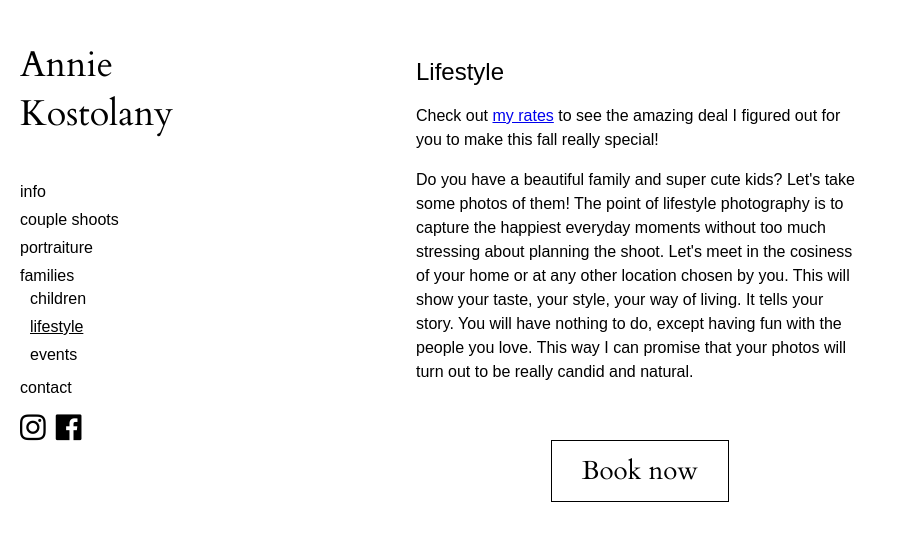
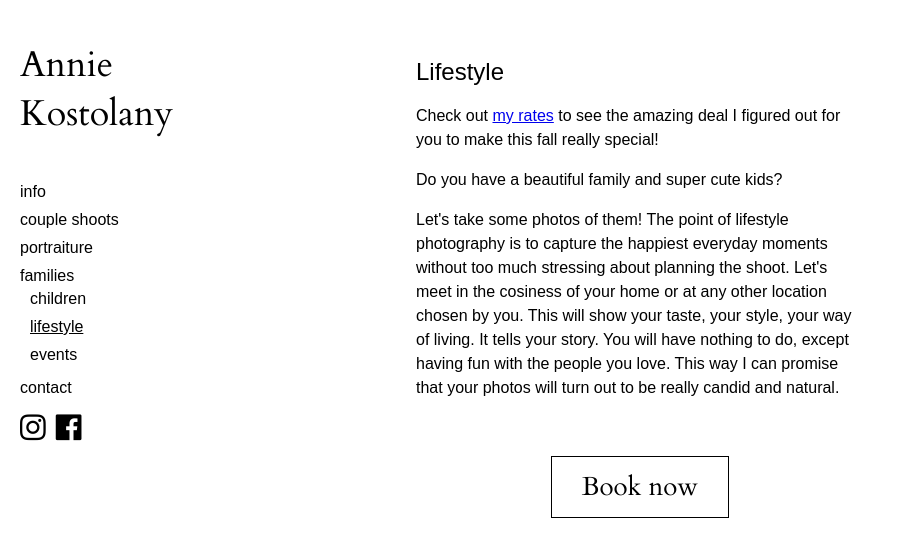
Before and after one commit to 3n1k0/anniekostolany.com, a React app: page /lifestyle in a window 1280 px wide. Shown: the top 534 px of the page, without its empty margins (0-898 px from the left). Built offline with nearby package versions, Linux system fonts and the light colour scheme.

Commit message:
Update Lifestyle.jsx

```diff
--- a/src/components/pages/Lifestyle.jsx
+++ b/src/components/pages/Lifestyle.jsx
@@ -9,7 +9,7 @@ export default () => (
 
 		<p>Check out <Link to="/pricing">my rates</Link> to see the amazing deal I figured out for you to make this fall really special!</p>
 
-		<p>Do you have a beautiful family and super cute kids? Let's take some photos of them! The point of lifestyle photography is to capture the happiest everyday moments without too much stressing about planning the shoot.
+		<p>Do you have a beautiful family and super cute kids?</p> <p>Let's take some photos of them! The point of lifestyle photography is to capture the happiest everyday moments without too much stressing about planning the shoot.
 			Let's meet in the cosiness of your home or at any other location chosen by you. This will show your taste, your style, your way of living. It tells your story.
 		You will have nothing to do, except having fun with the people you love. This way I can promise that your photos will turn out to be really candid and natural.</p>
 
```
